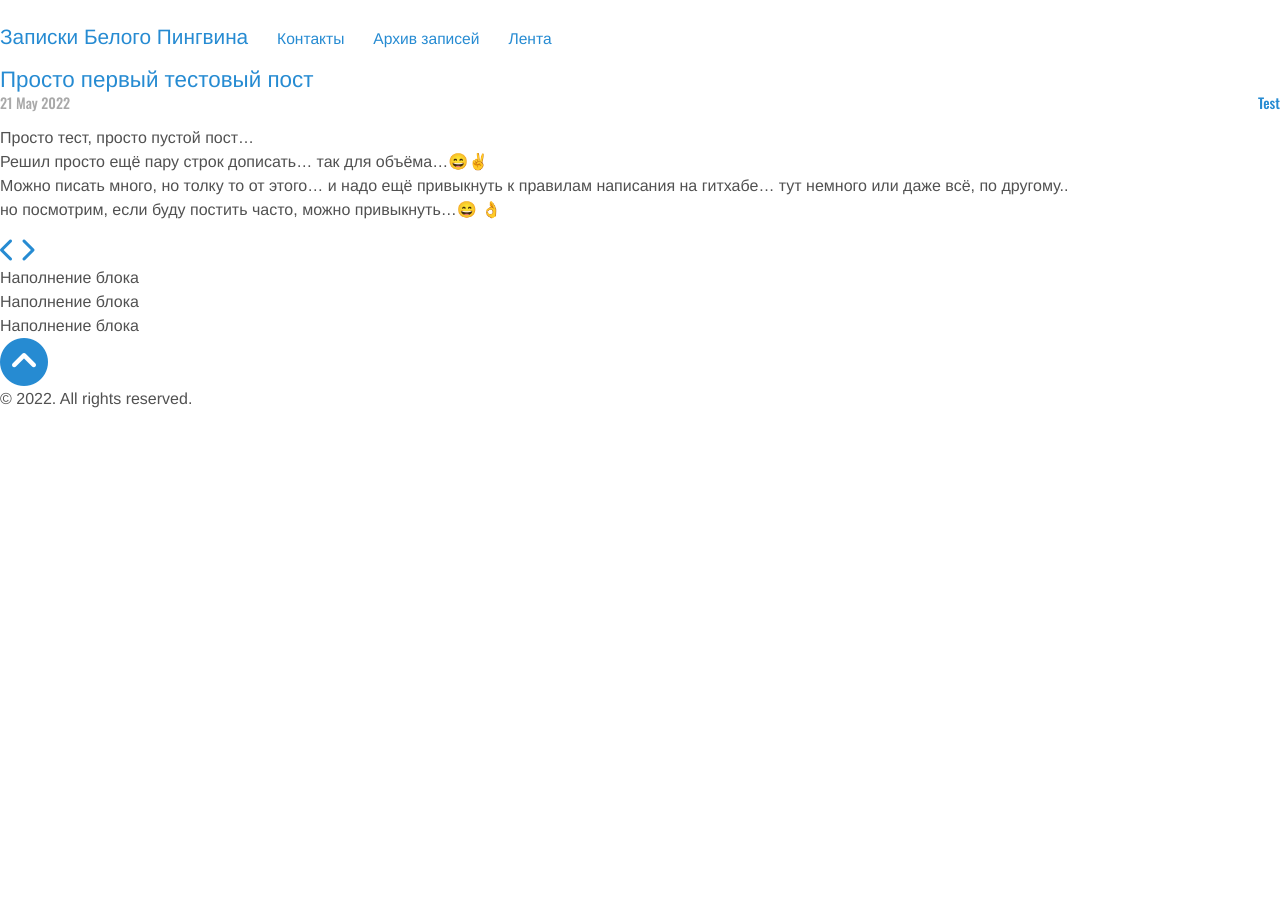
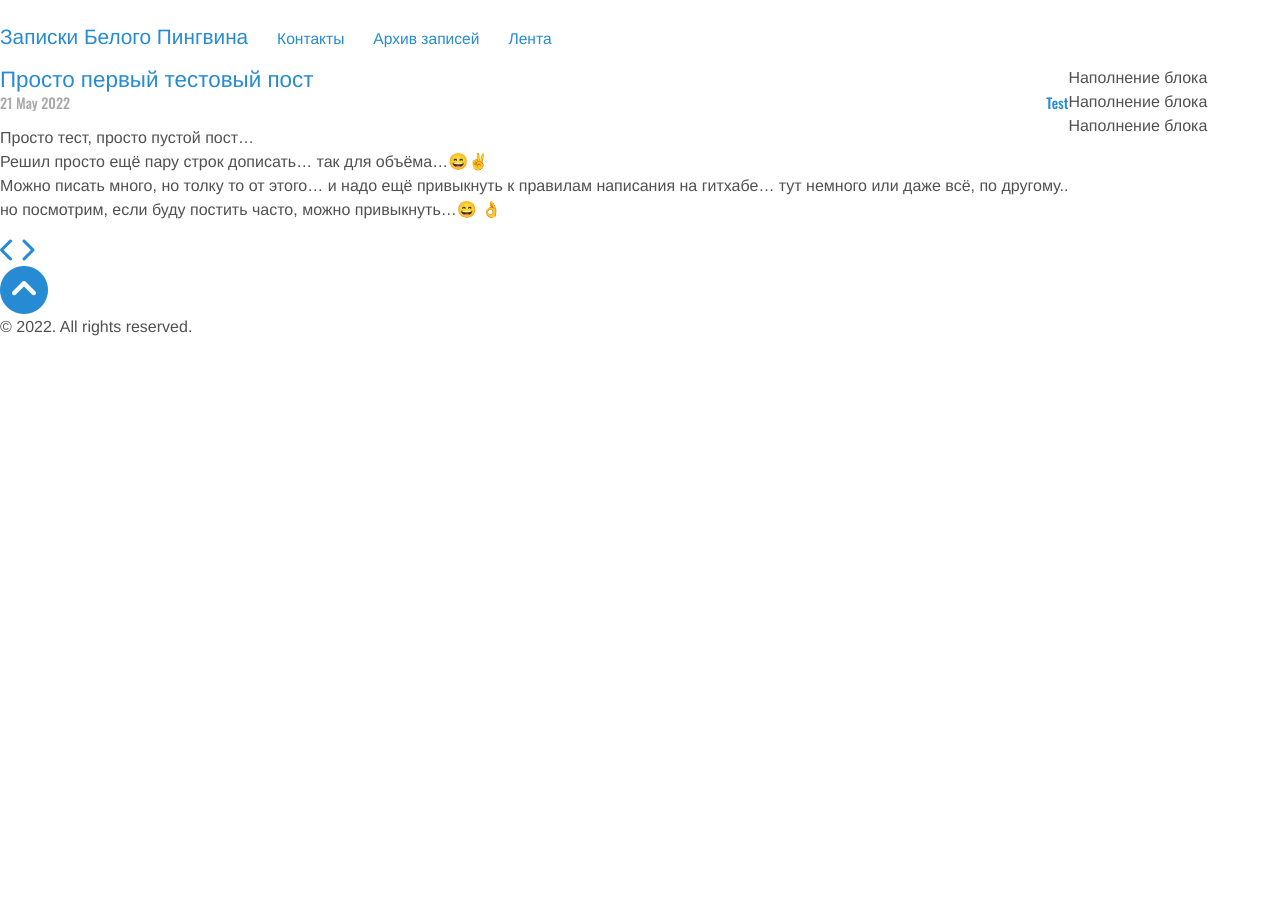
Before and after one commit to whitepingvin/blog, a Jekyll site: the page built from index.html, in a window 1280 px wide. Built offline with Jekyll 4.4.1, drawn with Linux system fonts in a browser that asks for light colours; nearby versions of some CDN libraries; emoji names are drawn with the system emoji font; the list of posts is cut into pages by our own code.

Commit message:
Update style.css

```diff
--- a/css/style.css
+++ b/css/style.css
@@ -235,6 +235,12 @@ tbody tr:nth-child(odd) th {
   background-color: #f9f9f9;
 }
 
+/* ------ WRAPPER BOX ------- */
+
+.wrapper__box {
+  display: flex;
+}
+
 /* ------ FOOTER ------- */
 
 .fa-chevron-circle-up {
```
